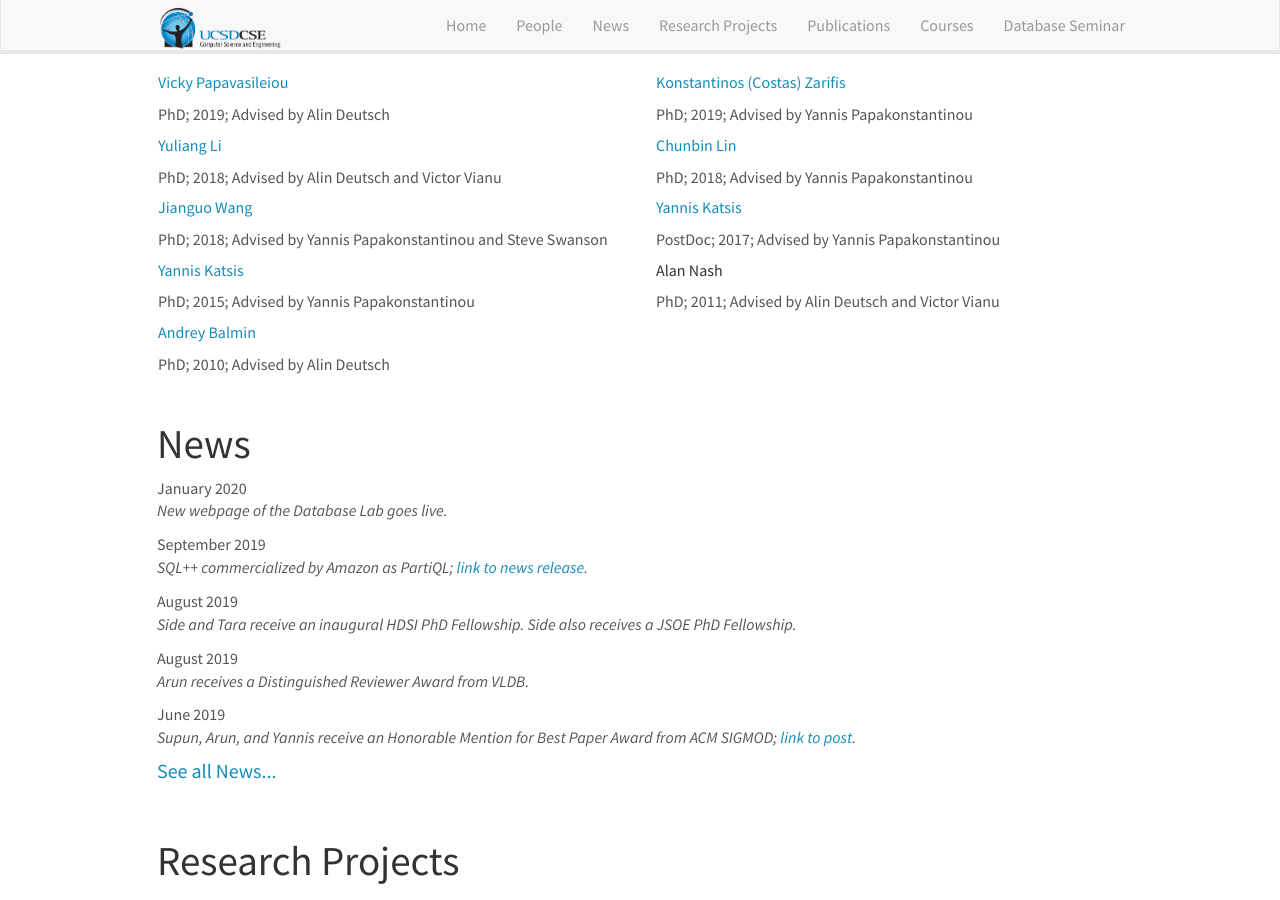
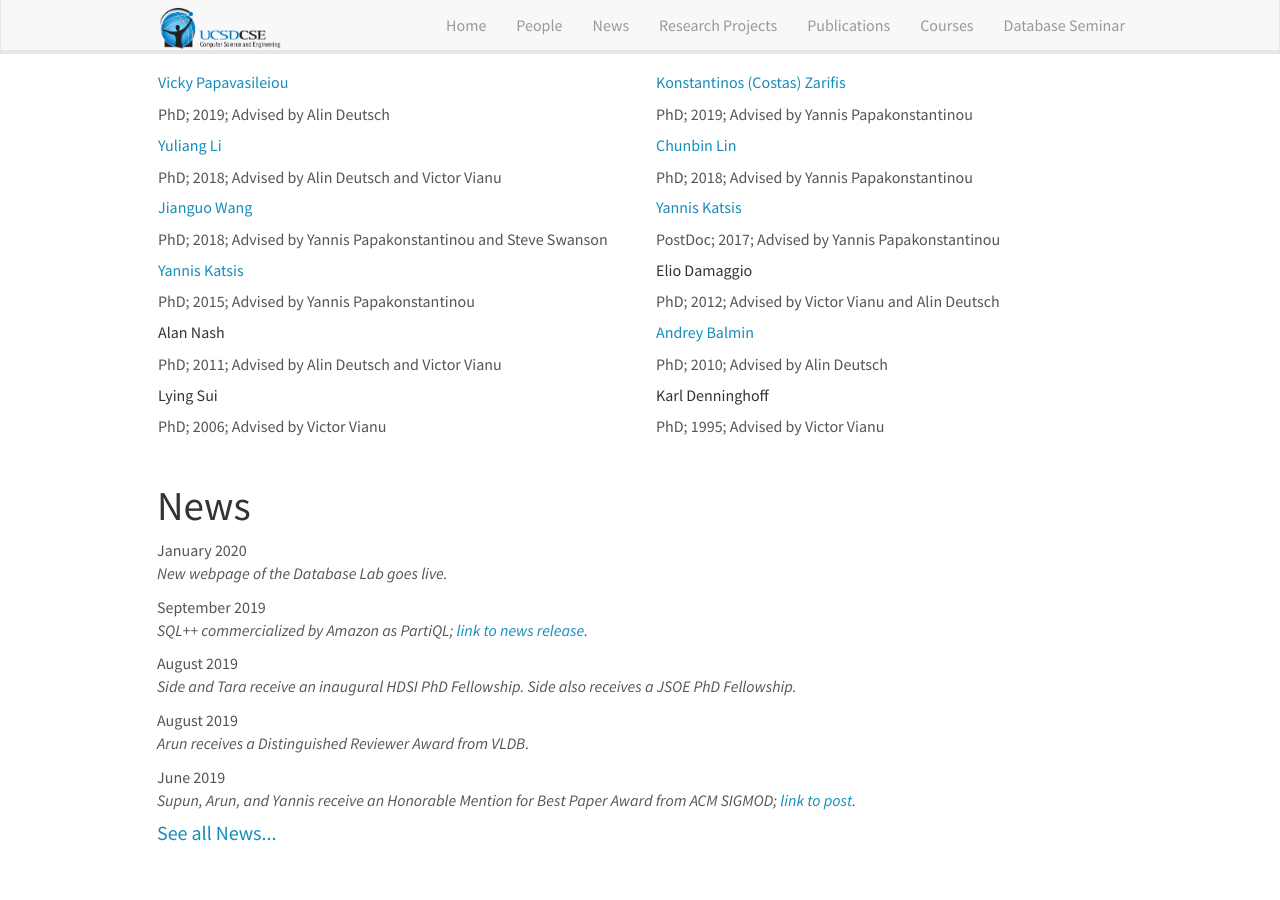
Before and after one commit to dbucsd/dbucsd.github.io, a Jekyll site: the page built from index.md, in a window 1280 px wide and 900 px high, scrolled down 2557 px. Built offline with Jekyll 4.4.1, drawn with Linux system fonts in a browser that asks for light colours; nearby versions of some CDN libraries.

Commit message:
Update alumni.yml

```diff
--- a/_data/alumni.yml
+++ b/_data/alumni.yml
@@ -33,6 +33,10 @@
   type: PhD
   web: http://cseweb.ucsd.edu/~ikatsis/
   advisor: Yannis Papakonstantinou
+- name: Elio Damaggio
+  year: 2012
+  type: PhD
+  advisor: Victor Vianu and Alin Deutsch
 - name: Alan Nash
   year: 2011
   type: PhD
@@ -42,3 +46,11 @@
   type: PhD
   web: https://www.linkedin.com/pub/andrey-balmin/5/9a3/293
   advisor: Alin Deutsch
+- name: Lying Sui
+  year: 2006
+  type: PhD
+  advisor: Victor Vianu
+- name: Karl Denninghoff
+  year: 1995
+  type: PhD
+  advisor: Victor Vianu
```
